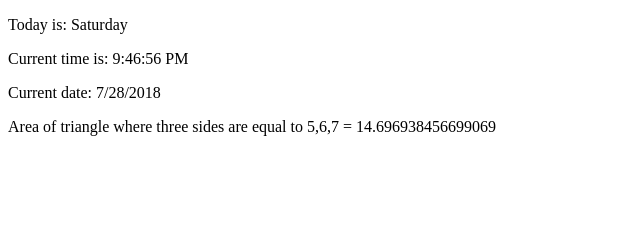
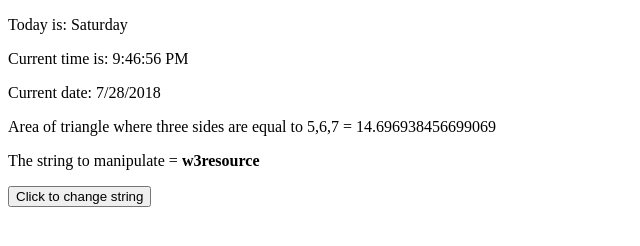
Before and after one commit to Petemab/exercises, a plain HTML site: page index.html in a window 1280 px wide. Shown: the whole page, without its empty margins (0-640 px from the left). Drawn offline with Linux system fonts and the light colour scheme.

Commit message:
sort of half solved the fifth one

```diff
--- a/app.js
+++ b/app.js
@@ -41,5 +41,20 @@ window.addEventListener('DOMContentLoaded', function() {
   // 5. Write a JavaScript program to rotate the string 'w3resource' in right direction
   // by periodically removing one letter from the end of the string and attaching it to the front.
 
+  const theString = 'w3resource';
+
+  document.querySelector('#string').innerHTML = theString;
+
+  document.querySelector('.stringButton').addEventListener('click', manipulateString);
+
+  function manipulateString() {
+    let mnpString = theString.slice(0, -1);
+    document.querySelector('#string').innerHTML = mnpString;
+    console.log(mnpString);
+  }
+
+// 6. Write a JavaScript program to determine whether a given year is a leap year
+// in the Gregorian calendar.
+
 
 });
--- a/index.html
+++ b/index.html
@@ -12,6 +12,8 @@
   <p>Current time is: <span id='time'></span> </p>
   <p>Current date: <span id='date'></span></p>
   <p>Area of triangle where three sides are equal to 5,6,7 = <span id='area'></span></p>
+  <p>The string to manipulate = <strong><span id='string'></span></strong></p>
+  <button class="stringButton">Click to change string</button>
 
 </body>
 
```
